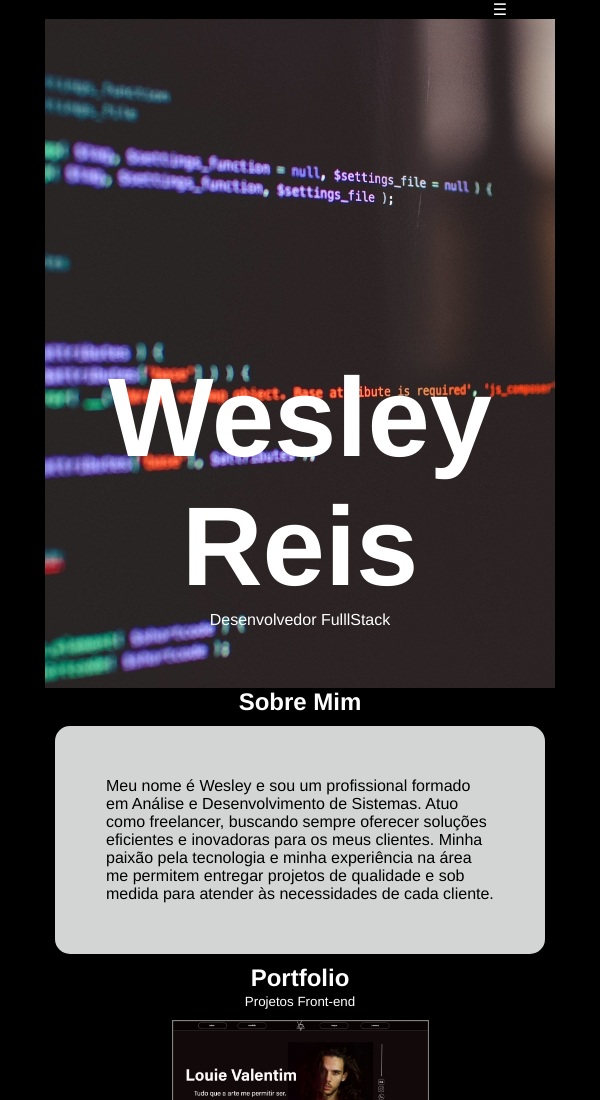
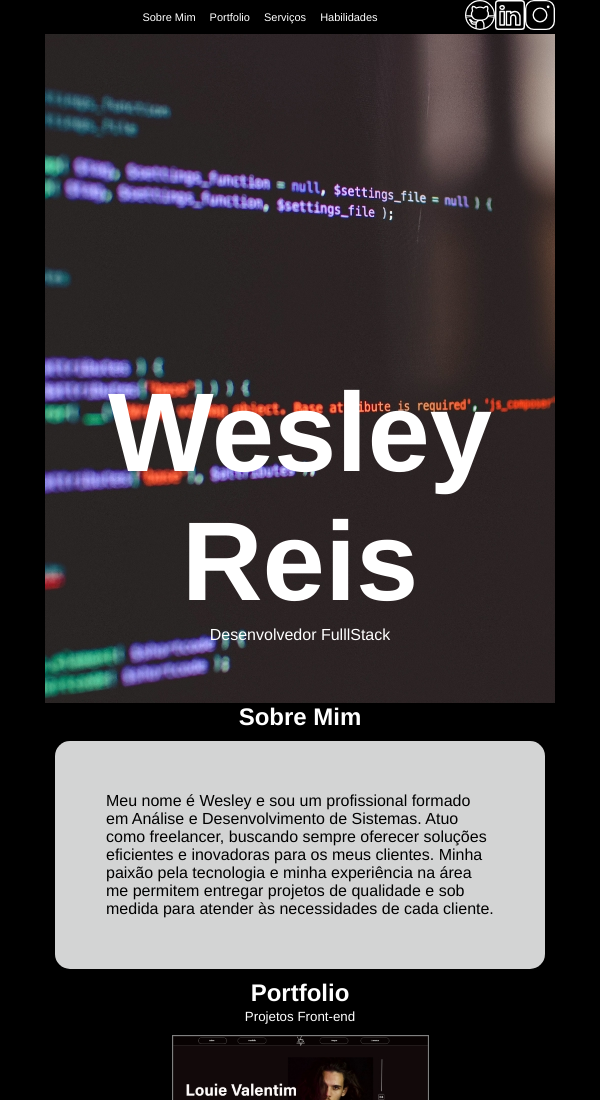
Before and after one commit to WesleyReis13/Portfolio, a plain HTML site: page index.html in a window 600 px wide. Shown: the top 1100 px of the page. Drawn offline with Linux system fonts and the light colour scheme.

Commit message:
ajuste na responsividade

```diff
--- a/index.html
+++ b/index.html
@@ -18,7 +18,6 @@
                     <li><a  class="ancor" href="#seção4">Serviços</a></li>
                     <li><a  class="ancor" href="#seção5">Habilidades</a></li>
                 </ul>
-                <div class="hamburger-menu">&#9776;</div>
             </nav>
 
             <div id="logos">
--- a/mediaQueries.css
+++ b/mediaQueries.css
@@ -1,7 +1,6 @@
 @media only screen and (min-width: 600px) and (max-width: 750px) {
     #logos{display: none;}
     .menu{display: none;}
-    .hamburger-menu{display: block;margin-left: 600px;}
     .menu.active { display: flex; }
     .card{width: 50%;}
     .card-principal{width:33%; height:210px;float: left; margin-left: 37px;}
@@ -13,10 +12,11 @@
 }
 /* Extra small devices (phones, 600px and down) */
 @media only screen and (max-width: 600px) {
-    #logos{display: none;}
-    .menu{display: none;}
-    .hamburger-menu{display: block;margin-left: 400px;}
-    .menu.active { display: flex; }
+    header{width: 100%;}
+    .menu{display: flex;}
+    .menu a{font-size: 11px; float: left; padding: 2px;}
+    #logos{display: flex;}
+    #logos img {width:100%;}
     .card{width: 50%;}
     .card-principal{width:33%; height:210px;float: left; margin-left: 10px;}
     .card-serviços img{display: none;}
--- a/script.js
+++ b/script.js
@@ -7,7 +7,3 @@ document.querySelectorAll('.ancor').forEach(anchor => {
         });
     });
 });
-
-document.querySelector('.hamburger-menu').addEventListener('click', function() {
-    document.querySelector('.menu').classList.toggle('active');
-});
```
